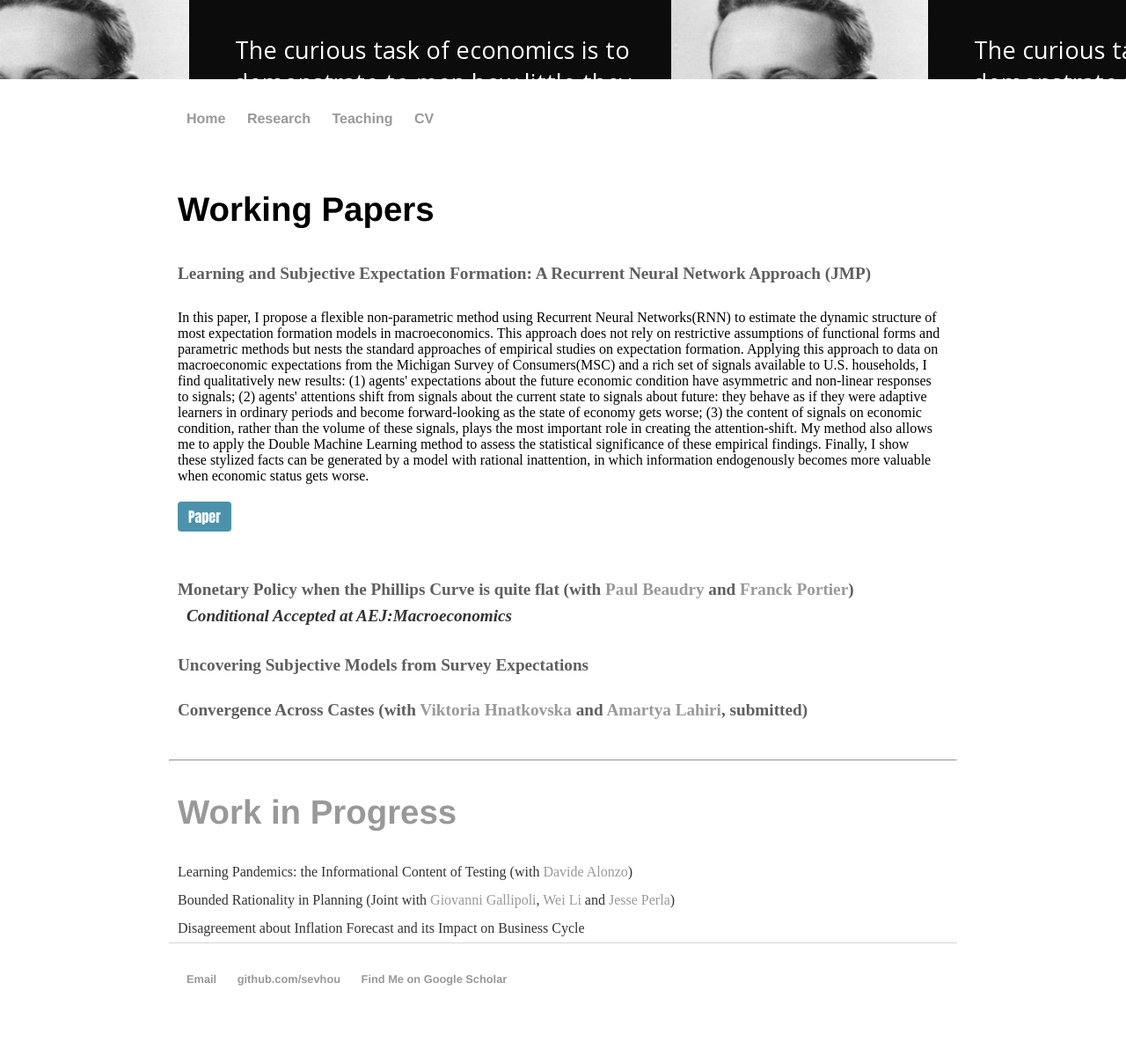
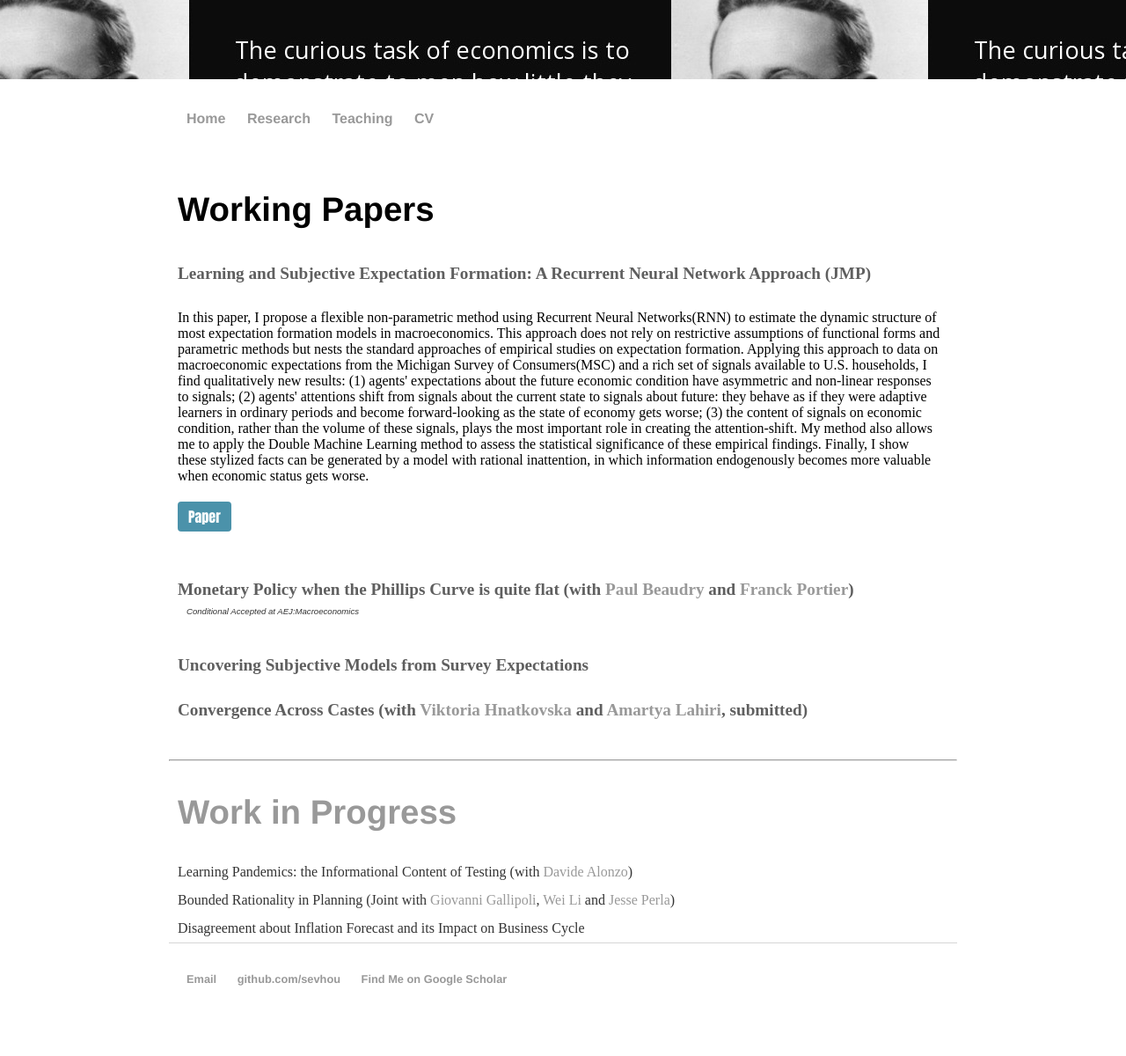
Before and after one commit to sevhou/sevhou.github.io, a Jekyll site: the page built from research/index.html, in a window 1280 px wide. Shown: the whole page at 88% size. Built offline with Jekyll 4.4.1, drawn with Linux system fonts in a browser that asks for light colours; some web fonts are replaced.

Commit message:
Update main.css

```diff
--- a/css/main.css
+++ b/css/main.css
@@ -166,7 +166,14 @@
 }
 
 .sample {
-  font-size: 0.5em
+  font-size: 0.5em;
   font: 0.5em 'AmstelvarAlpha', sans-serif;
   font-style: oblique 23deg;
 }
+
+pubf {
+    font-size: 0.5em;
+    font-family: 'Ariel', 'sans-serif';
+    color: #333;
+    font-style: oblique 23deg;
+}
```
